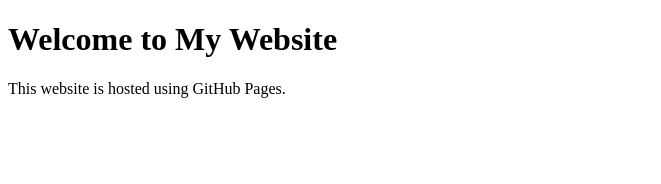
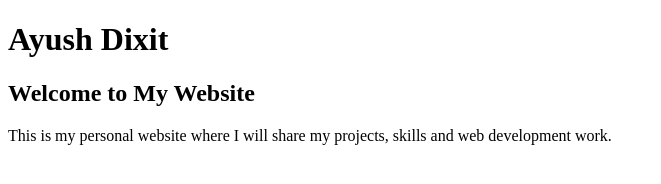
Before and after one commit to AyushDixit-015/my-website, a plain HTML site: page index.html in a window 1280 px wide. Shown: the whole page, without its empty margins (0-661 px from the left). Drawn offline with Linux system fonts and the light colour scheme.

Commit message:
Update website title and description

```diff
--- a/index.html
+++ b/index.html
@@ -1,12 +1,28 @@
 <!DOCTYPE html>
-<html>
+<html lang="en">
+
 <head>
-    <title>My Website</title>
+    <meta charset="UTF-8">
+
+    <meta name="viewport" content="width=device-width, initial-scale=1.0">
+
+    <title>Ayush Dixit | My Website</title>
+
+    <meta name="description"
+          content="Official website of Ayush Dixit. Explore my projects, skills and web development work.">
 </head>
+
 <body>
 
-    <h1>Welcome to My Website</h1>
-    <p>This website is hosted using GitHub Pages.</p>
+    <h1>Ayush Dixit</h1>
+
+    <h2>Welcome to My Website</h2>
+
+    <p>
+        This is my personal website where I will share my projects,
+        skills and web development work.
+    </p>
 
 </body>
+
 </html>
```
